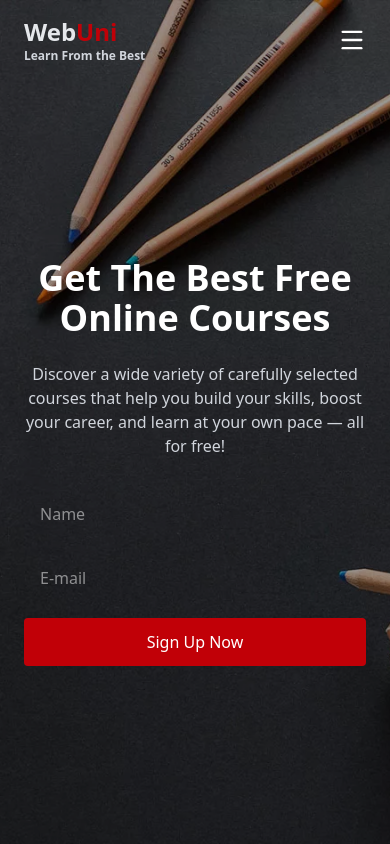
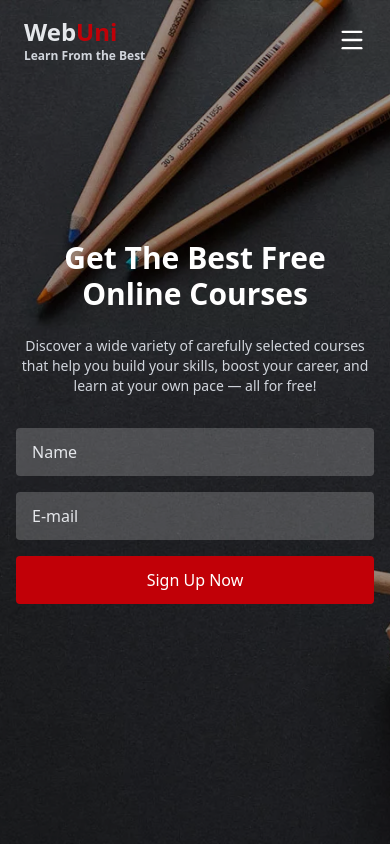
Before and after one commit to abdelrhman-mostafa95/WebUni, a React (Vite) app: page / in a window 390 px wide. Shown: the top 844 px of the page. Built offline with nearby package versions, Linux system fonts and the light colour scheme.

Commit message:
second commit

```diff
--- a/src/Home/Hero.jsx
+++ b/src/Home/Hero.jsx
@@ -3,26 +3,26 @@ function Hero() {
     <div className="relative min-h-screen bg-[url('/bg.jpg')] bg-cover bg-center">
       <div className="absolute inset-0 bg-black/40"></div>
 
-      <section className="relative z-10 flex flex-col items-center justify-center text-center text-white h-screen px-6">
-        <h1 className="text-4xl md:text-6xl font-bold mb-6 my-20">
+      <section className="relative z-10 flex flex-col items-center justify-center text-center text-white h-screen px-4 md:px-6">
+        <h1 className="text-3xl md:text-5xl lg:text-6xl font-bold mb-6">
           Get The Best Free Online Courses
         </h1>
-        <p className="max-w-2xl text-gray-300 mb-8">
+        <p className="max-w-2xl text-gray-300 mb-8 text-sm md:text-base lg:text-lg">
           Discover a wide variety of carefully selected courses that help you
           build your skills, boost your career, and learn at your own pace — all
           for free!
         </p>
 
-        <div className="flex flex-col md:flex-row gap-4 w-full max-w-2xl">
+        <div className="flex flex-col sm:flex-row gap-4 w-full max-w-2xl">
           <input
             type="text"
             placeholder="Name"
-            className="flex-1 px-4 py-3 rounded text-white focus:outline-none"
+            className="flex-1 px-4 py-3 rounded bg-white/20 placeholder-gray-200 text-white focus:outline-none"
           />
           <input
             type="email"
             placeholder="E-mail"
-            className="flex-1 px-4 py-3 rounded text-white focus:outline-none"
+            className="flex-1 px-4 py-3 rounded bg-white/20 placeholder-gray-200 text-white focus:outline-none"
           />
           <button className="bg-red-700 hover:bg-red-500 text-white px-6 py-3 rounded">
             Sign Up Now
```
